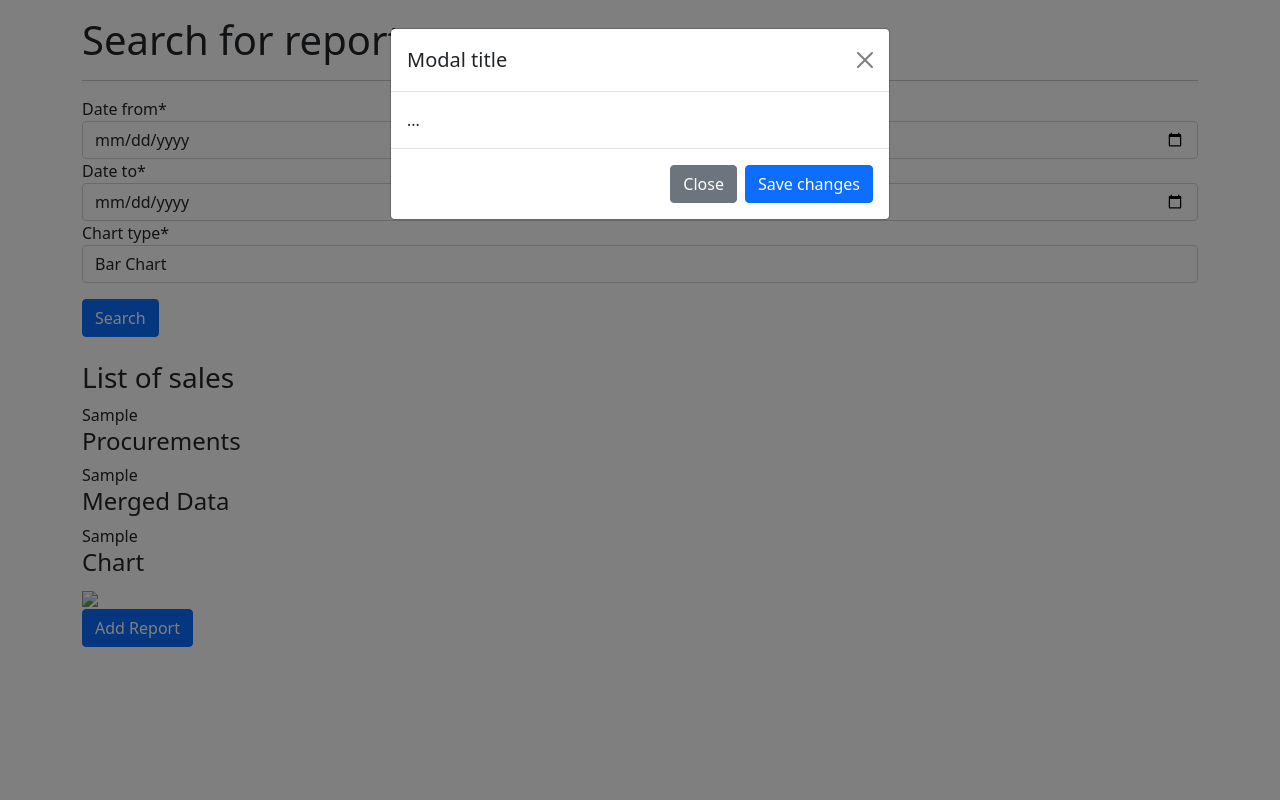
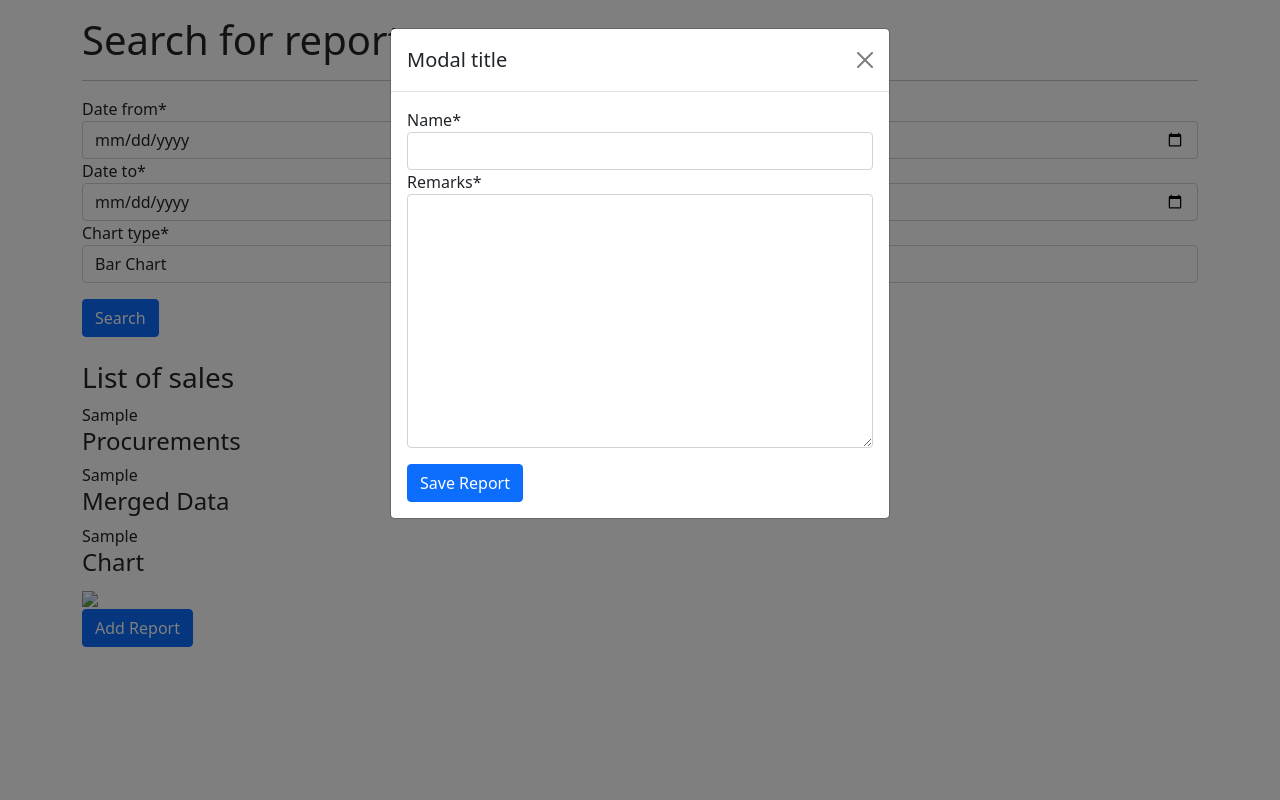
Before and after one commit to PratikGarai/Sales-Report-Manager, a Django app: template sales/sale/templates/sale/home.html in a window 1280 px wide, after a click on "Add Report". Run offline with Django 3.2, Linux system fonts and the light colour scheme; tables that the repository leaves empty hold one stand-in row (values such as "Sample post"); the template is opened without the code that fills it: values that come from a table or form of the project are taken from there, most other values are stand-ins (such as "Sample title", 1, 10 or a date in 2020); some libraries are stand-ins or nearby versions.

Commit message:
Added report form

```diff
--- /dev/null
+++ b/sales/report/forms.py
@@ -0,0 +1,8 @@
+from django import forms
+from django.forms import fields
+from .models import Report
+
+class ReportForm(forms.ModelForm):
+    class Meta:
+        model = Report
+        fields = ('name', 'remarks')
--- a/sales/sale/templates/sale/home.html
+++ b/sales/sale/templates/sale/home.html
@@ -15,7 +15,7 @@
     <hr>
     <form action="" method="POST">
         {% csrf_token %}
-        {{form|crispy}}
+        {{search_form|crispy}}
         <button type="submit" class="btn btn-primary mt-3">Search</button>
     </form>
 
@@ -53,13 +53,17 @@
                       <h5 class="modal-title" id="reportModalLabel">Modal title</h5>
                       <button type="button" class="btn-close" data-bs-dismiss="modal" aria-label="Close"></button>
                     </div>
-                    <div class="modal-body">
-                      ...
+                    <div class="modal-body" id="modal-body">
+                        <div id="alert-box"></div>
+                        <form id="report-form">
+                            {% csrf_token %}
+                            {{report_form|crispy}}
+                            <button type="submit" class="btn btn-primary mt-3">Save Report</button>
+                      </form>
                     </div>
-                    <div class="modal-footer">
+                    {% comment %} <div class="modal-footer">
                       <button type="button" class="btn btn-secondary" data-bs-dismiss="modal">Close</button>
-                      <button type="button" class="btn btn-primary">Save changes</button>
-                    </div>
+                    </div> {% endcomment %}
                   </div>
                 </div>
               </div>
```
Also changed, not shown: sales/sale/views.py (+7 -3 lines).
